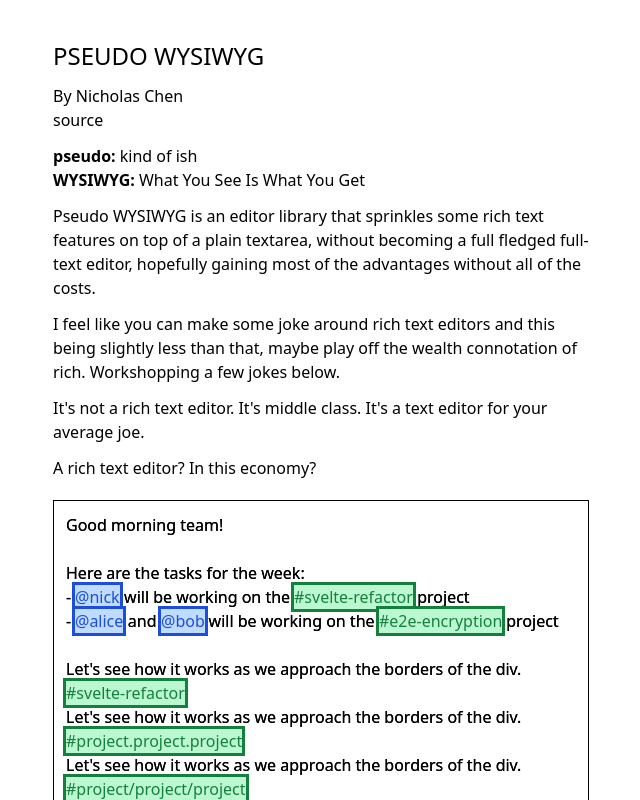
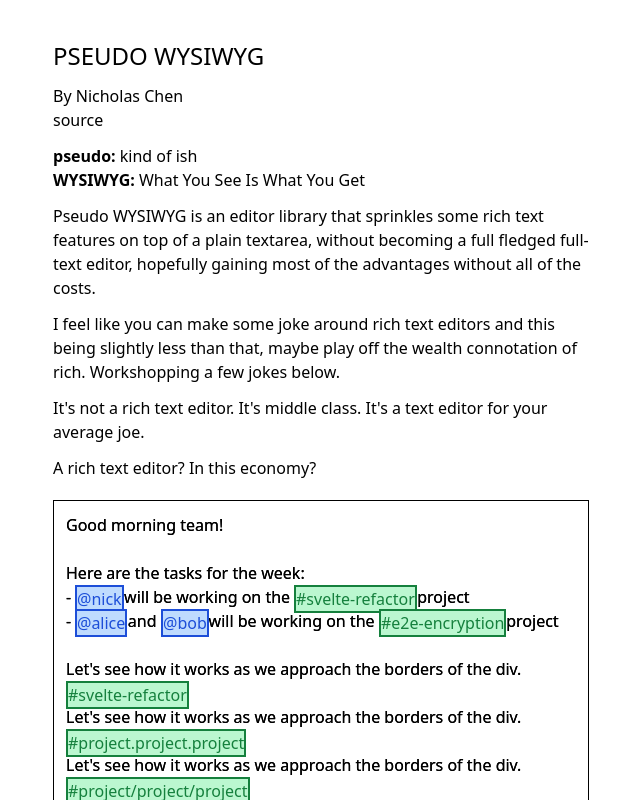
Before and after one commit to nichwch/middle-class-text-editor, a SvelteKit app: page / in a window 1280 px wide. Shown: the top 800 px of the page, without its empty margins (319-959 px from the left). Built offline with nearby package versions, Linux system fonts and the light colour scheme.

Commit message:
use border

```diff
--- a/src/routes/MentionComponent.svelte
+++ b/src/routes/MentionComponent.svelte
@@ -2,7 +2,7 @@
 	on:click={() => {
 		window.alert('hello');
 	}}
-	class="bg-blue-200 hover:bg-blue-300 outline outline-blue-700 text-blue-700"
+	class="bg-blue-200 hover:bg-blue-300 border-box border-2 border-blue-700 text-blue-700"
 >
 	<slot />
 </button>
--- a/src/routes/ProjectComponent.svelte
+++ b/src/routes/ProjectComponent.svelte
@@ -2,7 +2,7 @@
 	on:click={() => {
 		window.alert('project');
 	}}
-	class="bg-green-200 hover:bg-green-300 outline outline-green-700 text-green-700"
+	class="bg-green-200 hover:bg-green-300 border-box border-2 border-green-700 text-green-700"
 >
 	<slot />
 </button>
```
